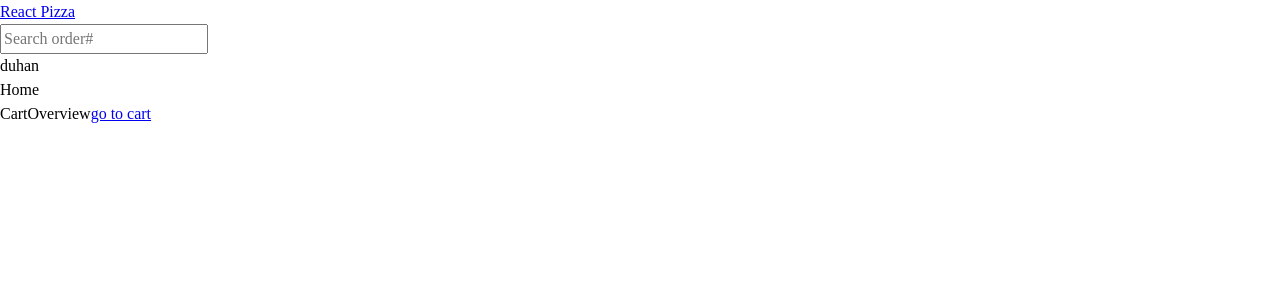
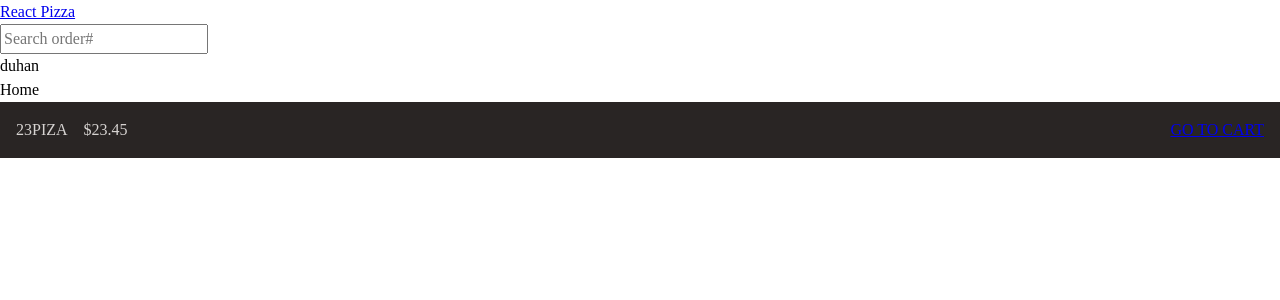
Before and after one commit to dhnozr/pizza-ordering-app, a React (Vite) app: page / in a window 1280 px wide. Shown: the top 300 px of the page. Built offline with nearby package versions, Linux system fonts and the light colour scheme.

Commit message:
Enhance CartOverview component with styled-components for improved styling

```diff
--- a/src/features/cart/CartOverview.jsx
+++ b/src/features/cart/CartOverview.jsx
@@ -1,13 +1,33 @@
 import React from 'react';
 import { Link } from 'react-router-dom';
+import styled from 'styled-components';
 
 function CartOverview() {
   return (
-    <div>
-      CartOverview
+    <Wrapper>
+      <Info>
+        <span>23piza</span>
+        <span>$23.45</span>
+      </Info>
       <Link to='/cart'>go to cart</Link>
-    </div>
+    </Wrapper>
   );
 }
 
 export default CartOverview;
+
+const Wrapper = styled.div`
+  background-color: #292524;
+  color: #d6d3d1;
+  padding-left: 1rem;
+  text-transform: uppercase;
+  display: flex;
+  align-items: center;
+  padding: 1rem;
+  justify-content: space-between;
+`;
+
+const Info = styled.p`
+  display: flex;
+  gap: 1rem;
+`;
```
